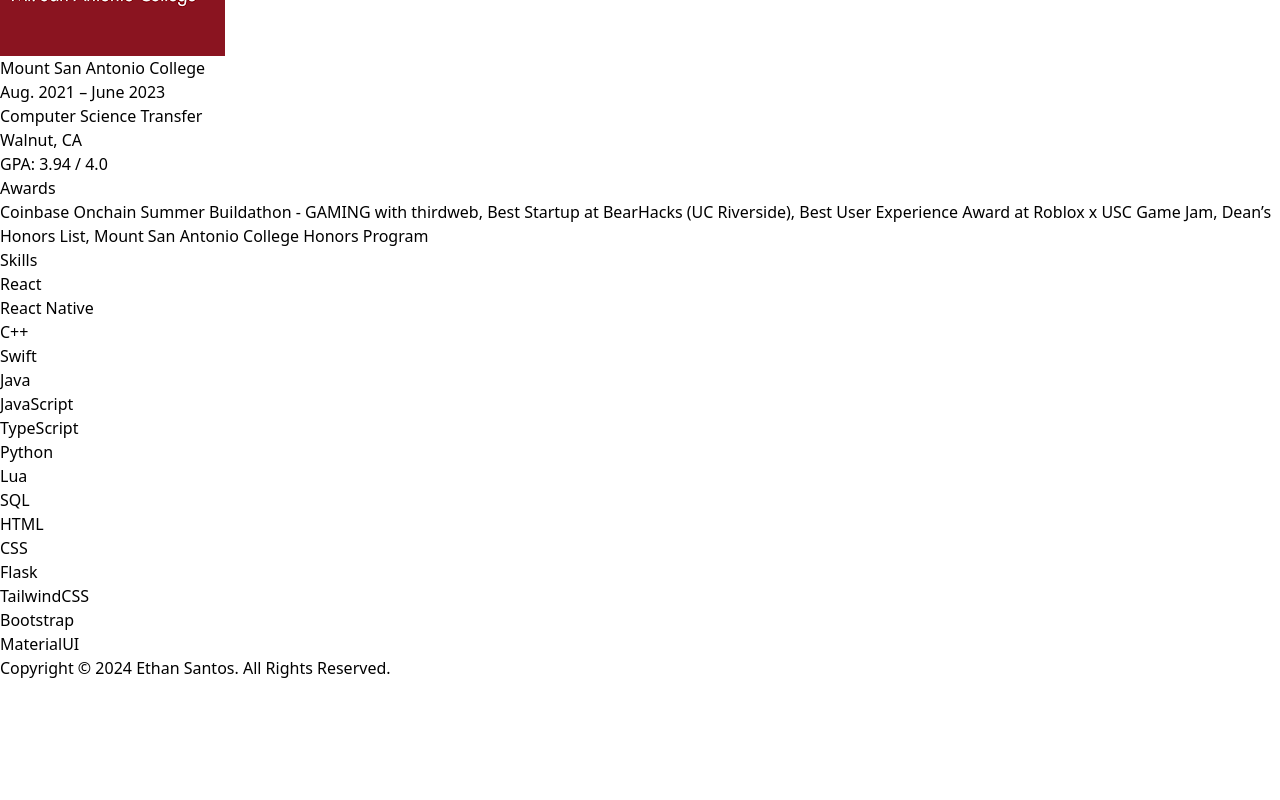
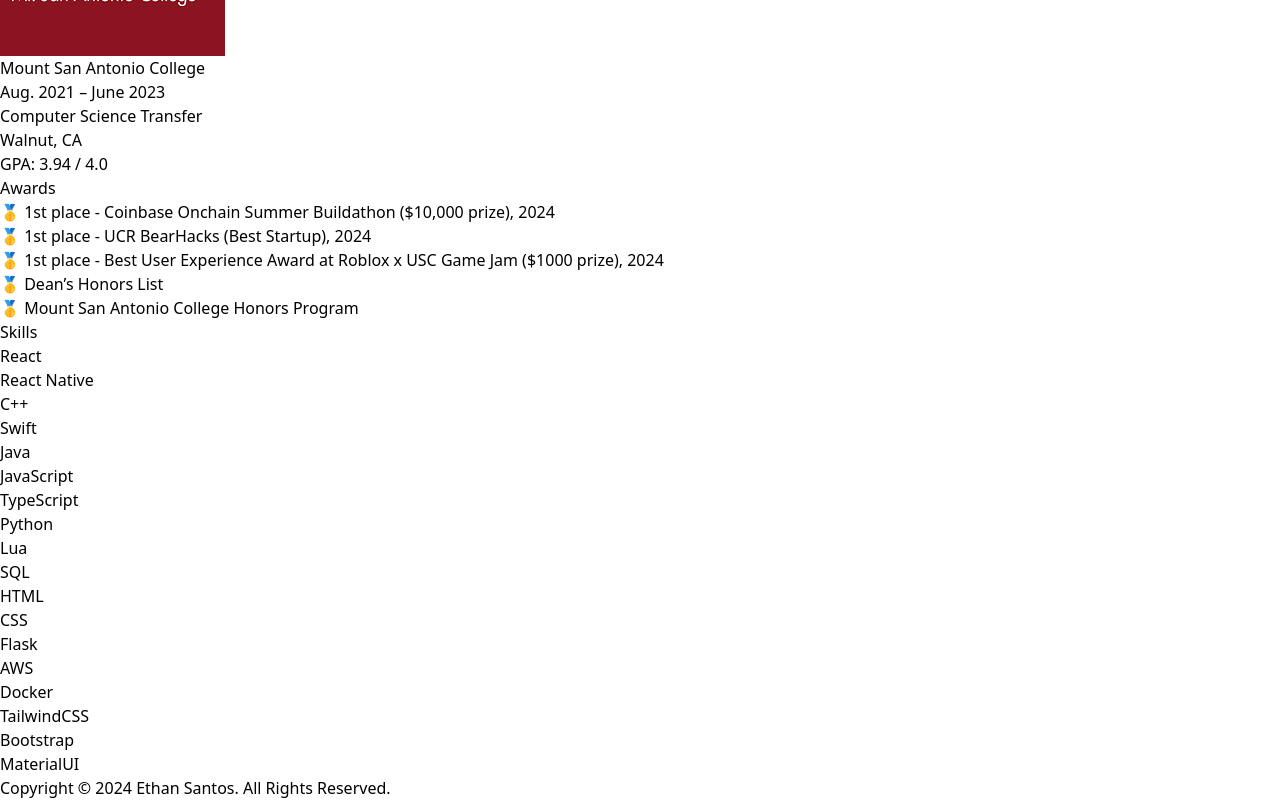
Before and after one commit to EthanSantos/EthanSantos.github.io, a React (Vite) app: page / in a window 1280 px wide. Shown: the part 1845-2645 px from the top of the page. Before the commit the page ends 2525 px from the top, so only its background shows below. Built offline with nearby package versions, Linux system fonts and the light colour scheme.

Commit message:
updated resume and about

```diff
--- a/src/pages/About.jsx
+++ b/src/pages/About.jsx
@@ -7,7 +7,13 @@ const About = () => {
 
     const information = {
         About: "I'm a Computer Science major at University of California, Irvine with a deep passion for web development and game development. My programming journey began in late 2016, and since then, I have grown my skills and expertise across various technologies. In my free time, I love exercising daily - whether that's going to the gym, playing basketball or hiking with my friends. I am also a car enthusiast, amateur chess player, and avid book reader.",
-        Awards: "Coinbase Onchain Summer Buildathon - GAMING with thirdweb, Best Startup at BearHacks (UC Riverside), Best User Experience Award at Roblox x USC Game Jam, Dean’s Honors List, Mount San Antonio College Honors Program"
+        Awards: [
+            "1st place - Coinbase Onchain Summer Buildathon ($10,000 prize), 2024",
+            "1st place - UCR BearHacks (Best Startup), 2024",
+            "1st place - Best User Experience Award at Roblox x USC Game Jam ($1000 prize), 2024",
+            "Dean’s Honors List",
+            "Mount San Antonio College Honors Program"
+        ]
     }
     return (
         <div className="text-gray-900">
@@ -57,7 +63,13 @@ const About = () => {
                     </div>
 
                     <h1 className="text-2xl font-bold mb-4">Awards</h1>
-                    <p className="mb-4 text-base text-gray-600">{information.Awards}</p>
+
+                    <div className="mb-4 text-base text-gray-600 space-y-2">
+                        {information.Awards.map((award, index) => (
+                            <p key={index}>🥇 {award}</p>
+                        ))}
+                    </div>
+
                     <h1 className="text-2xl font-bold mb-4">Skills</h1>
                     <Pill text={"React"} />
                     <Pill text={"React Native"} />
@@ -72,6 +84,8 @@ const About = () => {
                     <Pill text={"HTML"} />
                     <Pill text={"CSS"} />
                     <Pill text={"Flask"} />
+                    <Pill text={"AWS"} />
+                    <Pill text={"Docker"} />
                     <Pill text={"TailwindCSS"} />
                     <Pill text={"Bootstrap"} />
                     <Pill text={"MaterialUI"} />
```
Also changed, not shown: 1 other file (tests, documents, lock files or other folders).
